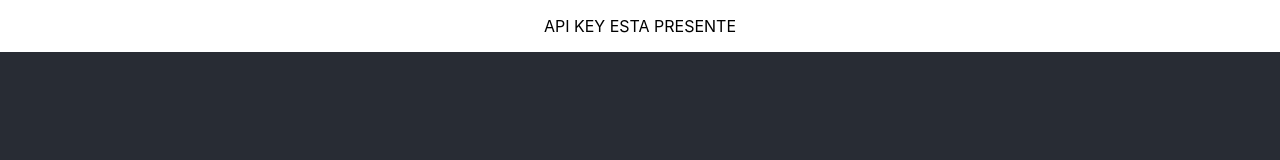
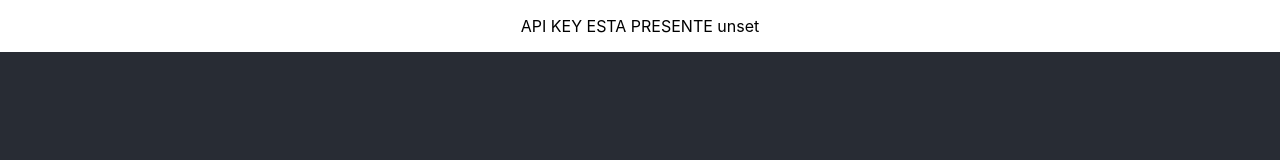
Before and after one commit to thiagobraddock/test-no-sourcemap, a React (Create React App) app: page / in a window 1280 px wide. Shown: the top 160 px of the page. Built offline with nearby package versions, Linux system fonts and the light colour scheme; no server answers.

Commit message:
Fix add api key to .env

```diff
--- a/src/components/Teste.js
+++ b/src/components/Teste.js
@@ -3,8 +3,8 @@ import React from 'react';
 function Teste() {
   const teste = process.env.REACT_APP_API_KEY;
 
-  if (teste) {
-    return <p>API KEY ESTA PRESENTE</p>;
+  if (teste != null) {
+    return <p>API KEY ESTA PRESENTE {teste}</p>;
   }
   return <div> API KEY NOT FOUND</div>;
 }
```
